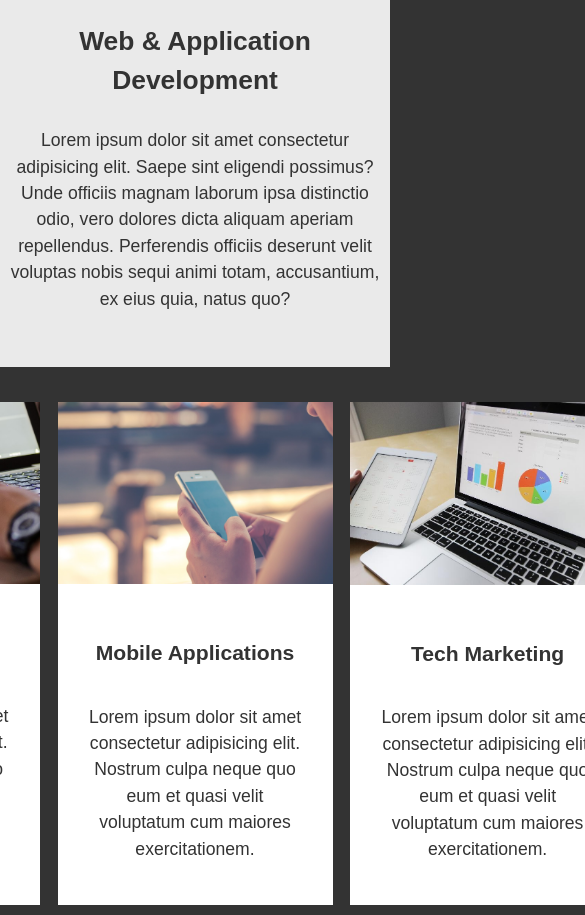
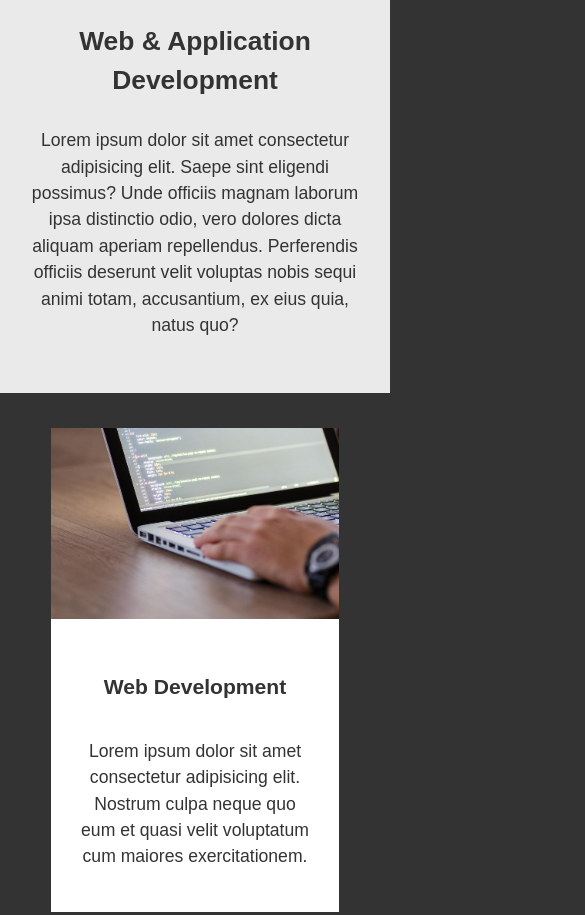
Before and after one commit to vlad09fedko/Flex-Adaptive-Layout, a plain HTML site: page index.html in a window 390 px wide. Shown: the part 453-1368 px from the top of the page, 585 px wide, since content can reach past the window. Drawn offline with Linux system fonts and the light colour scheme.

Commit message:
Add adaptabiliy

```diff
--- a/assets/styles/style.css
+++ b/assets/styles/style.css
@@ -1,18 +1,19 @@
+/* general */
+
 * {
   box-sizing: border-box;
 }
 
 :root {
   --header-height: 450px;
-  --card-width: 275px;
 }
 
 body {
   font-family: Arial, Helvetica, sans-serif;
   font-size: 1.1em;
   line-height: 1.5;
-  color: white;
   text-align: center;
+  color: #fff;
   background-color: #333;
 }
 
@@ -43,9 +44,9 @@ h3 {
 }
 
 .header-content {
+  max-width: 900px;
   height: var(--header-height);
   margin: auto;
-  max-width: 900px;
   padding: 90px 0;
 }
 
@@ -59,49 +60,37 @@ header p {
 }
 
 header a {
+  margin: 100px;
+  padding: 1.1em 2em;
   color: #fff;
   background-color: #333;
   border: #666 1px solid;
-  padding: 1.1em 2em;
-  margin: 100px;
 }
 
 header a:hover {
+  color: #333;
   background-color: #eaeaea;
-  color: #333;
 }
 
 /* main */
 
-h2 {
-  font-size: 1.5em;
-  font-weight: bold;
-}
-h3 {
-  font-size: 1.2em;
-  font-weight: bold;
+#section-a {
+  padding: 0.5em 1em 2.5em;
+  color: #333;
+  background-color: #eaeaea;
 }
 
-#section-a {
-  background-color: #eaeaea;
-  color: black;
-  padding: 0.5em 0 2.5em;
-  display: flex;
-  justify-content: center;
-}
-
-.content {
+.a-content {
+  margin: auto;
   max-width: 850px;
 }
 
-.content * {
-  color: #333;
+.a-content * {
   padding: 0.6em 0;
 }
 
-.content p {
+.a-content p {
   column-count: 2;
-  column-width: 400px;
 }
 
 #section-b {
@@ -109,15 +98,19 @@ h3 {
   justify-content: center;
   padding: 2em;
   gap: 1em;
-  color: black;
 }
 
 .card {
-  width: var(--card-width);
-  background-color: white;
+  flex: 1;
+  max-width: 275px;
+  background-color: #fff;
 }
 
-.card-container {
+img {
+  width: 100%;
+}
+
+.card-content {
   padding: 1.5em;
 }
 
@@ -127,19 +120,19 @@ h3 {
   padding: 0.9em 0;
 }
 
-img {
-  width: var(--card-width);
-}
-
 #section-c {
+  padding: 1em;
+  color: #333;
   background-color: white;
-  color: black;
-  padding: 2em 30em;
 }
 
 #section-c * {
-  color: #333;
   padding: 1em 0;
+}
+
+.c-content {
+  margin: auto;
+  max-width: 850px;
 }
 
 #section-d {
@@ -147,8 +140,8 @@ img {
 }
 
 #section-d > div {
+  padding: 2em 1em;
   width: calc(100% / 2);
-  padding: 2em 1em;
 }
 
 #section-d > div:first-child {
@@ -163,8 +156,8 @@ img {
 
 footer {
   display: flex;
-  background-color: black;
   padding: 2em 0;
+  background-color: #000;
 }
 
 footer > p {
@@ -174,3 +167,37 @@ footer > p {
 footer a {
   color: #2690d4;
 }
+
+/* adaptability */
+
+@media (max-width: 700px) {
+  .a-content p {
+    column-count: 1;
+  }
+
+  #section-b {
+    flex-direction: column;
+    align-items: center;
+  }
+
+  .card {
+    max-width: 90%;
+  }
+
+  #section-d {
+    flex-direction: column;
+  }
+
+  #section-d > div {
+    width: 100%;
+  }
+
+  footer {
+    flex-direction: column;
+    gap: 1em;
+  }
+
+  footer > p {
+    width: 100%;
+  }
+}
--- a/index.html
+++ b/index.html
@@ -22,7 +22,7 @@
     </header>
     <main>
       <section id="section-a">
-        <div class="content">
+        <div class="a-content">
           <h2>Web & Application Development</h2>
           <p>
             Lorem ipsum dolor sit amet consectetur adipisicing elit. Saepe sint
@@ -36,7 +36,7 @@
       <section id="section-b">
         <div class="card">
           <img src="./assets/images/004.jpg" alt="laptop-photo" />
-          <div class="card-container">
+          <div class="card-content">
             <h3>Web Development</h3>
             <p>
               Lorem ipsum dolor sit amet consectetur adipisicing elit. Nostrum
@@ -47,7 +47,7 @@
         </div>
         <div class="card">
           <img src="./assets/images/002.jpg" alt="phone-photo" />
-          <div class="card-container">
+          <div class="card-content">
             <h3>Mobile Applications</h3>
             <p>
               Lorem ipsum dolor sit amet consectetur adipisicing elit. Nostrum
@@ -58,7 +58,7 @@
         </div>
         <div class="card">
           <img src="./assets/images/003.jpg" alt="laptop-and-phone-photo" />
-          <div class="card-container">
+          <div class="card-content">
             <h3>Tech Marketing</h3>
             <p>
               Lorem ipsum dolor sit amet consectetur adipisicing elit. Nostrum
@@ -69,12 +69,14 @@
         </div>
       </section>
       <section id="section-c">
+        <div class="c-content">
           <h2>We handle all of your digital needs</h2>
           <p>
             Lorem ipsum dolor sit amet consectetur, adipisicing elit. Maxime nam
             rerum vel earum error fugiat cupiditate, dolore eius! Minus,
             explicabo.
           </p>
+        </div>
       </section>
       <section id="section-d">
         <div>
```
Lines whose indentation alone changed are shown as unchanged.
